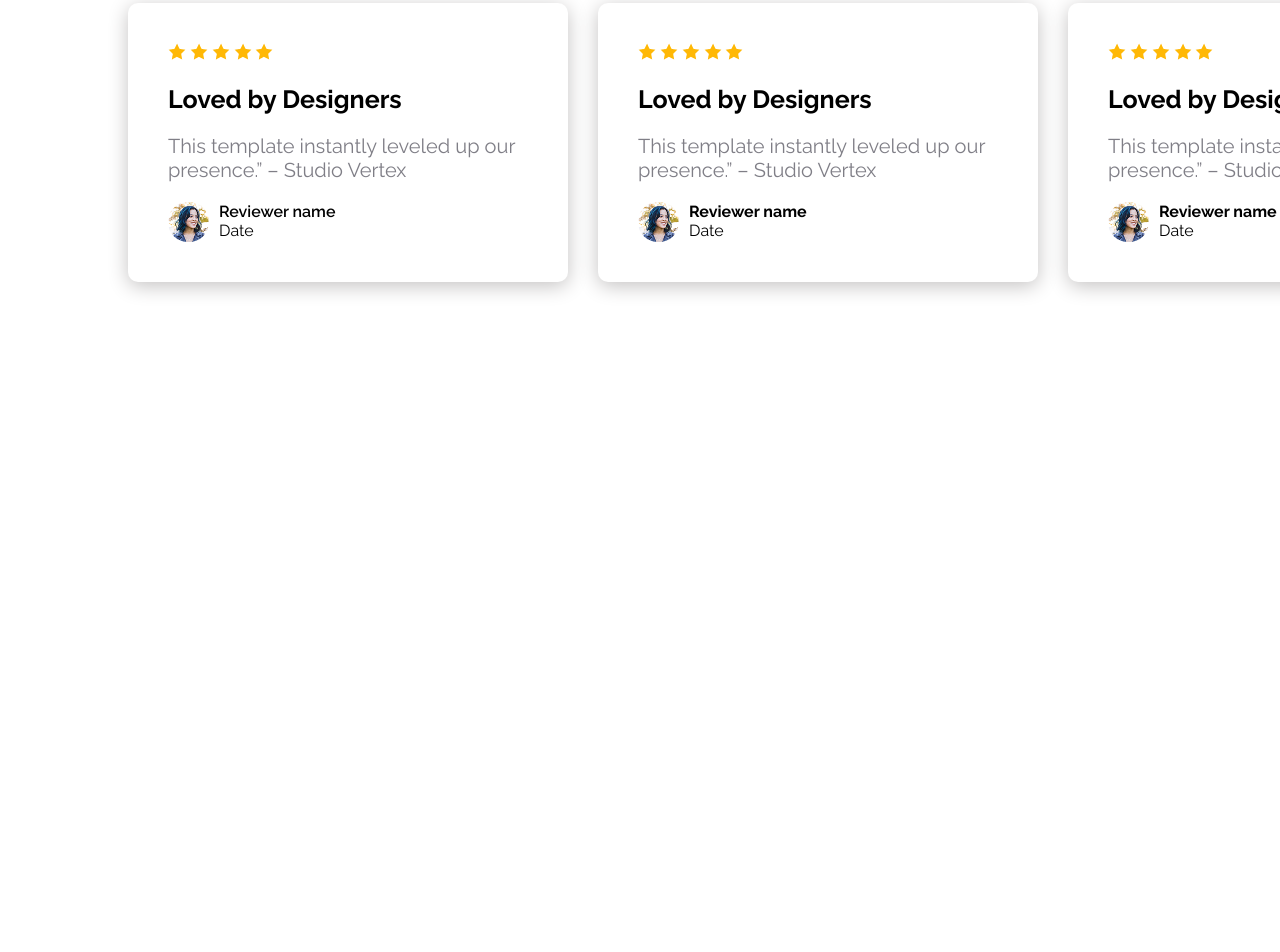
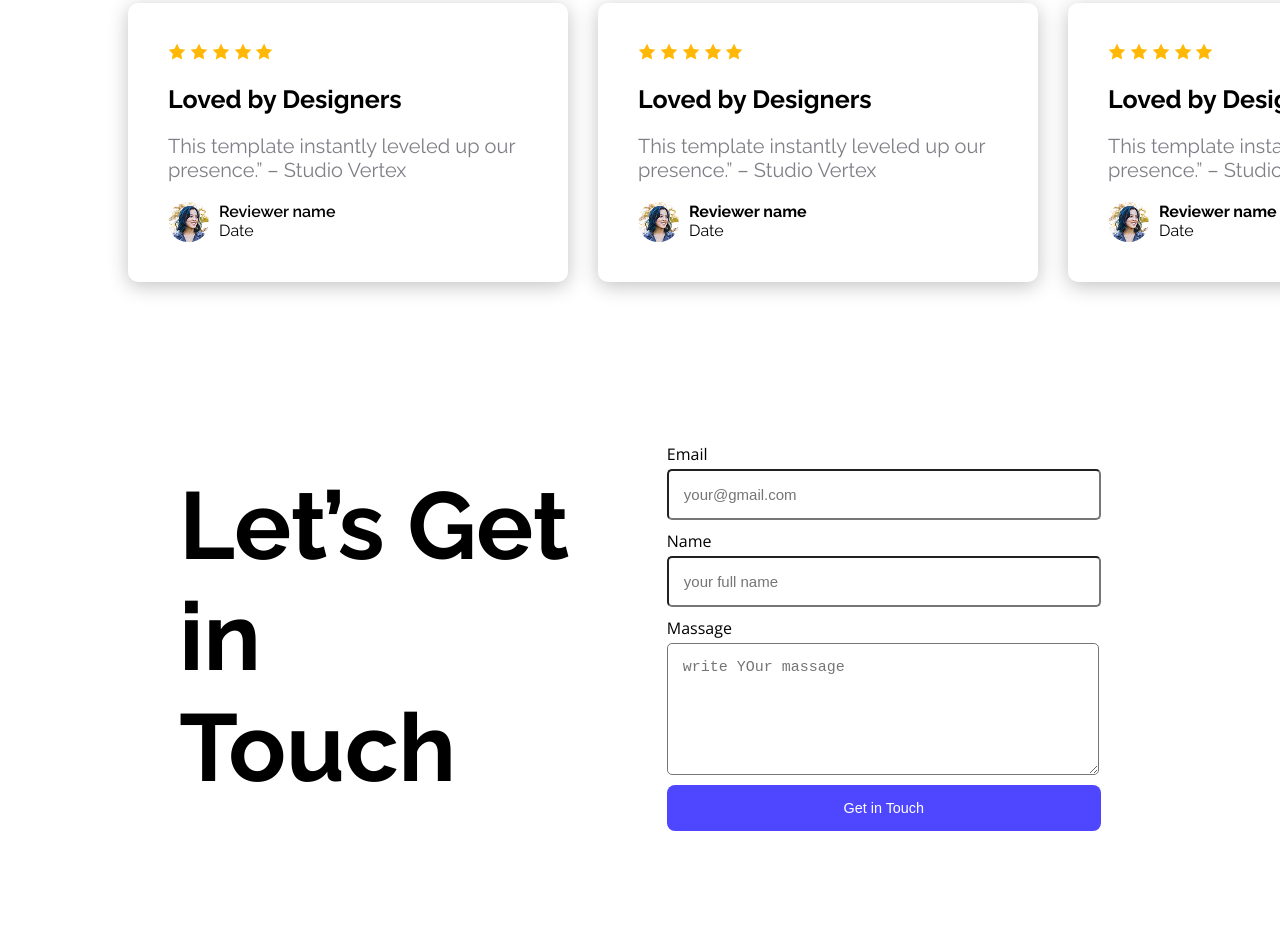
Before and after one commit to sagor0901/landing-launchpad-project, a plain HTML site: page index.html in a window 1280 px wide. Shown: the part 1887-2839 px from the top of the page. Before the commit the page ends 2209 px from the top, so only its background shows below. Drawn offline with nearby package versions, Linux system fonts and the light colour scheme.

Commit message:
get-in-touch-section-complete

```diff
--- a/index.html
+++ b/index.html
@@ -128,6 +128,26 @@
 
         <!-- bonus / feedback section end here  -->
 
+        <section class="title-form-container">
+            <div class="form-section">
+                <h1 class="raleway-header"> Let’s Get in <br> Touch</h1>
+                <form class="form-container">
+                    <label for="">
+                        <p>Email</p>
+                        <input placeholder="your@gmail.com" type="email">
+                    </label>
+                    <label for="">
+                        <p>Name</p>
+                        <input placeholder="your full name" type="text">
+                    </label>
+                    <p>Massage</p>
+                <label for="">
+                    <textarea placeholder="write YOur massage" name="" id=""></textarea>
+                </label>
+                <button class="btn-style">Get in Touch</button>
+                </form>
+            </div>
+        </section>
 
     </main>
     <footer></footer>
--- a/style.css
+++ b/style.css
@@ -165,7 +165,7 @@
 /* <!-- Productive Users Section start --> */
 
 .productive-user-container {
-    width: 80%;
+    width: 75%;
 
     margin: 0 auto;
     margin-top: 150px;
@@ -258,5 +258,71 @@
 
 /* feedback section end here  */
 
+/* form section start here */
+.title-form-container {
+    width: 80%;
+    margin: 0 auto;
+    display: flex;
+    justify-content: space-evenly;
+}
+
+
+.form-section h1 {
+    font-size: 95px;
+
+}
+
+
+.form-section {
+    width: 90%;
+    height: 630px;
+    display: flex;
+    justify-content: space-between;
+    align-items: center;
+}
+
+.text-field {
+    width: 300px;
+    padding: 10px;
+    border-radius: 10px;
+
+}
+
+.form-container input,
+textarea {
+    width: 400px;
+    display: flex;
+    padding: 15px;
+    font-size: 15px;
+    border-radius: 5px;
+    margin-bottom: 10px;
+    /* background-color: rgb(248, 248, 248); */
+    /* border: black; */
+}
+
+.form-container textarea {
+    width: 400px;
+    height: 100px;
+    font-size: 15px;
+    border-radius: 5px;
+    margin-bottom: 10px;
+    /* background-color: rgb(248, 248, 248); */
+
+}
+
+.form-container button {
+    width: 100%;
+
+}
+
+.form-container p {
+    font-weight: 400;
+    margin-bottom: 4px;
+}
+
+/* form section end here */
+
+
+
 
 /* main section design end here */
```
